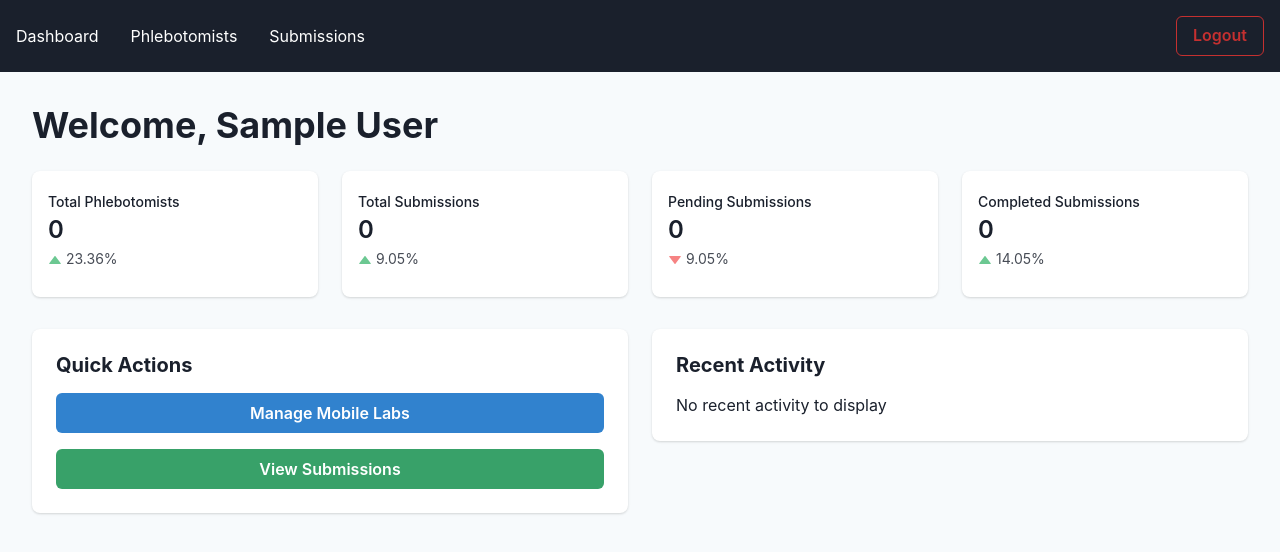
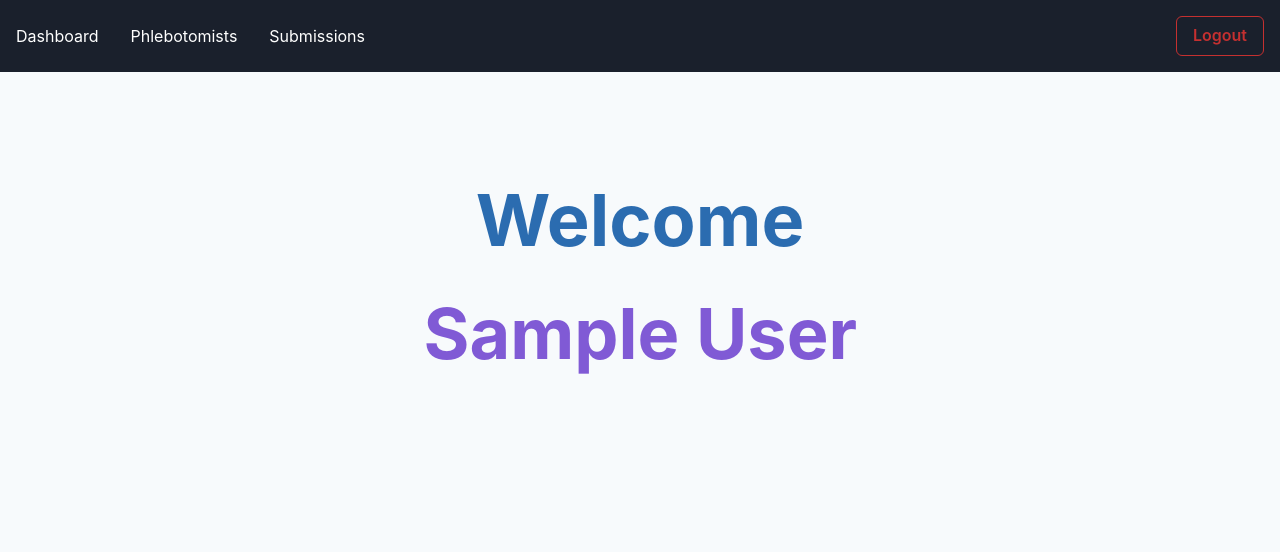
Before and after one commit to Slav06/phleb, a React (Create React App) app: page /admin in a window 1280 px wide. Shown: the top 552 px of the page. Built offline with nearby package versions, Linux system fonts and the light colour scheme; no server answers; the database is empty; sample sign-in values are in the browser's storage.

Commit message:
Add sample activity data to admin dashboard

```diff
--- a/src/components/admin/AdminDashboard.js
+++ b/src/components/admin/AdminDashboard.js
@@ -1,24 +1,6 @@
-import React, { useState, useEffect } from 'react';
-import {
-  Box,
-  Grid,
-  GridItem,
-  Stat,
-  StatLabel,
-  StatNumber,
-  StatHelpText,
-  StatArrow,
-  SimpleGrid,
-  Heading,
-  Text,
-  Button,
-  VStack,
-  HStack,
-  useToast,
-} from '@chakra-ui/react';
-import { supabase } from '../../supabaseClient';
+import React from 'react';
+import { Box, Heading, Text, keyframes } from '@chakra-ui/react';
 import { useOutletContext } from 'react-router-dom';
-import { keyframes } from '@emotion/react';
 
 const bounce = keyframes`
   0%, 100% { transform: scale(1); }
@@ -26,158 +8,25 @@ const bounce = keyframes`
 `;
 
 function AdminDashboard() {
-  const [stats, setStats] = useState({
-    totalPhlebotomists: 0,
-    totalSubmissions: 0,
-    pendingSubmissions: 0,
-    completedSubmissions: 0,
-  });
-
-  const toast = useToast();
   const { adminUser } = useOutletContext();
-  const [showWelcome, setShowWelcome] = useState(false);
-
-  useEffect(() => {
-    fetchStats();
-    const timer = setTimeout(() => setShowWelcome(true), 5000);
-    return () => {
-      clearTimeout(timer);
-    };
-  }, []);
-
-  const fetchStats = async () => {
-    try {
-      // Fetch total phlebotomists
-      const { count: phlebotomistCount } = await supabase
-        .from('phlebotomist_profiles')
-        .select('*', { count: 'exact', head: true });
-
-      // Fetch total submissions
-      const { count: submissionCount } = await supabase
-        .from('submissions')
-        .select('*', { count: 'exact', head: true });
-
-      // Fetch pending submissions
-      const { count: pendingCount } = await supabase
-        .from('submissions')
-        .select('*', { count: 'exact', head: true })
-        .eq('status', 'pending');
-
-      // Fetch completed submissions
-      const { count: completedCount } = await supabase
-        .from('submissions')
-        .select('*', { count: 'exact', head: true })
-        .eq('status', 'completed');
-
-      setStats({
-        totalPhlebotomists: phlebotomistCount || 0,
-        totalSubmissions: submissionCount || 0,
-        pendingSubmissions: pendingCount || 0,
-        completedSubmissions: completedCount || 0,
-      });
-    } catch (error) {
-      toast({
-        title: 'Error',
-        description: 'Failed to fetch dashboard statistics',
-        status: 'error',
-        duration: 5000,
-        isClosable: true,
-      });
-    }
-  };
 
   return (
-    <Box>
-      <Heading mb={6}>
-        Welcome{adminUser && adminUser.name ? `, ${adminUser.name}` : ''}
+    <Box textAlign="center" mt={20}>
+      <Heading as="h1" size="4xl" mb={8} color="blue.600">
+        Welcome
       </Heading>
-
-      <SimpleGrid columns={{ base: 1, md: 2, lg: 4 }} spacing={6} mb={8}>
-        <Stat
-          px={4}
-          py={5}
-          bg="white"
-          shadow="base"
-          rounded="lg"
+      {adminUser && (
+        <Text
+          fontSize="6xl"
+          fontWeight="bold"
+          color="purple.500"
+          as="span"
+          display="inline-block"
+          animation={`${bounce} 1.2s infinite`}
         >
-          <StatLabel>Total Phlebotomists</StatLabel>
-          <StatNumber>{stats.totalPhlebotomists}</StatNumber>
-          <StatHelpText>
-            <StatArrow type="increase" />
-            23.36%
-          </StatHelpText>
-        </Stat>
-
-        <Stat
-          px={4}
-          py={5}
-          bg="white"
-          shadow="base"
-          rounded="lg"
-        >
-          <StatLabel>Total Submissions</StatLabel>
-          <StatNumber>{stats.totalSubmissions}</StatNumber>
-          <StatHelpText>
-            <StatArrow type="increase" />
-            9.05%
-          </StatHelpText>
-        </Stat>
-
-        <Stat
-          px={4}
-          py={5}
-          bg="white"
-          shadow="base"
-          rounded="lg"
-        >
-          <StatLabel>Pending Submissions</StatLabel>
-          <StatNumber>{stats.pendingSubmissions}</StatNumber>
-          <StatHelpText>
-            <StatArrow type="decrease" />
-            9.05%
-          </StatHelpText>
-        </Stat>
-
-        <Stat
-          px={4}
-          py={5}
-          bg="white"
-          shadow="base"
-          rounded="lg"
-        >
-          <StatLabel>Completed Submissions</StatLabel>
-          <StatNumber>{stats.completedSubmissions}</StatNumber>
-          <StatHelpText>
-            <StatArrow type="increase" />
-            14.05%
-          </StatHelpText>
-        </Stat>
-      </SimpleGrid>
-
-      <Grid templateColumns={{ base: '1fr', md: 'repeat(2, 1fr)' }} gap={6}>
-        <GridItem>
-          <Box bg="white" p={6} rounded="lg" shadow="base">
-            <VStack align="stretch" spacing={4}>
-              <Heading size="md">Quick Actions</Heading>
-              <Button colorScheme="blue" onClick={() => window.location.href = '/admin/phlebotomists'}>
-                Manage Mobile Labs
-              </Button>
-              <Button colorScheme="green" onClick={() => window.location.href = '/admin/submissions'}>
-                View Submissions
-              </Button>
-            </VStack>
-          </Box>
-        </GridItem>
-
-        <GridItem>
-          <Box bg="white" p={6} rounded="lg" shadow="base">
-            <VStack align="stretch" spacing={4}>
-              <Heading size="md">Recent Activity</Heading>
-              <Text>No recent activity to display</Text>
-            </VStack>
-          </Box>
-        </GridItem>
-      </Grid>
+          {adminUser.name}
+        </Text>
+      )}
     </Box>
   );
 }
```
